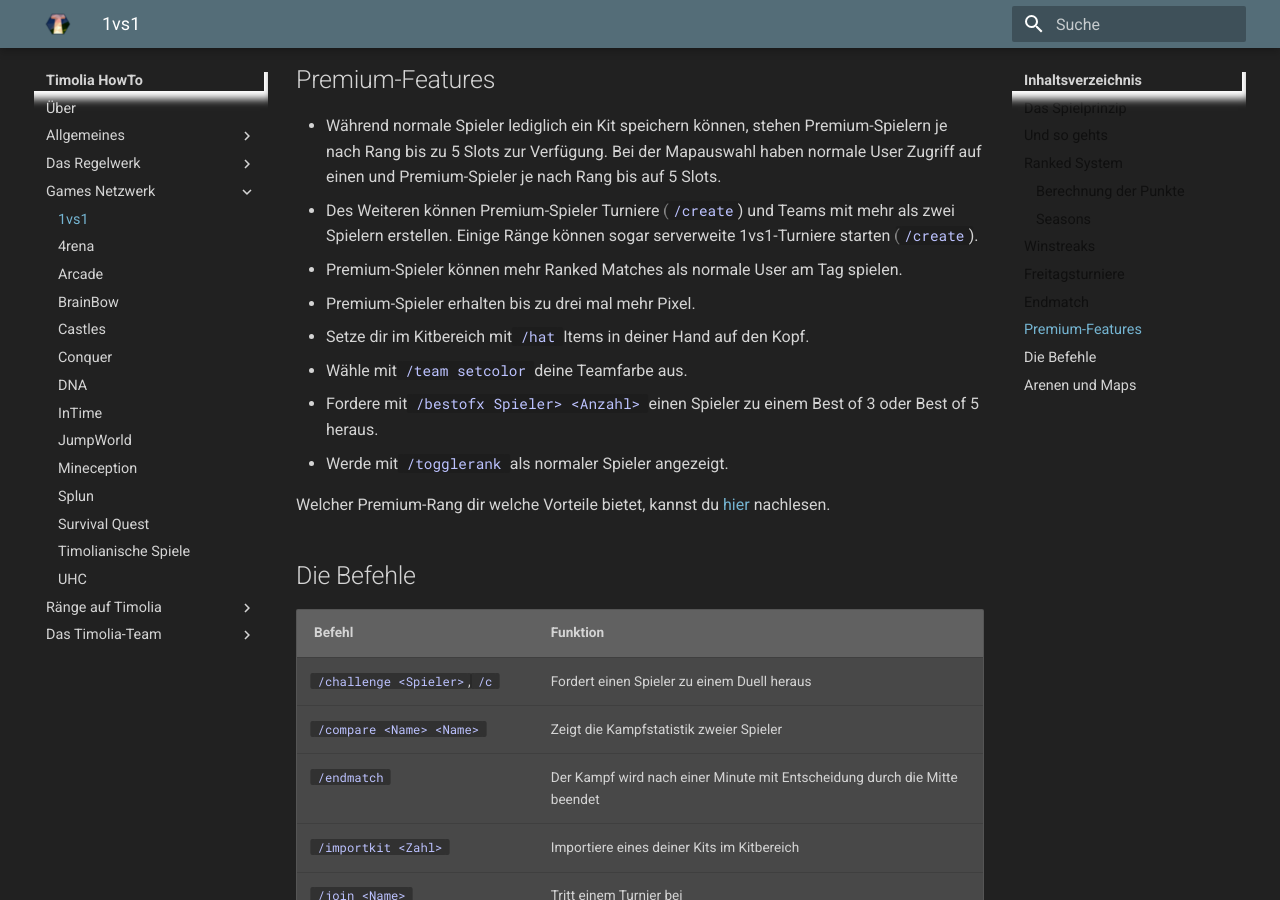
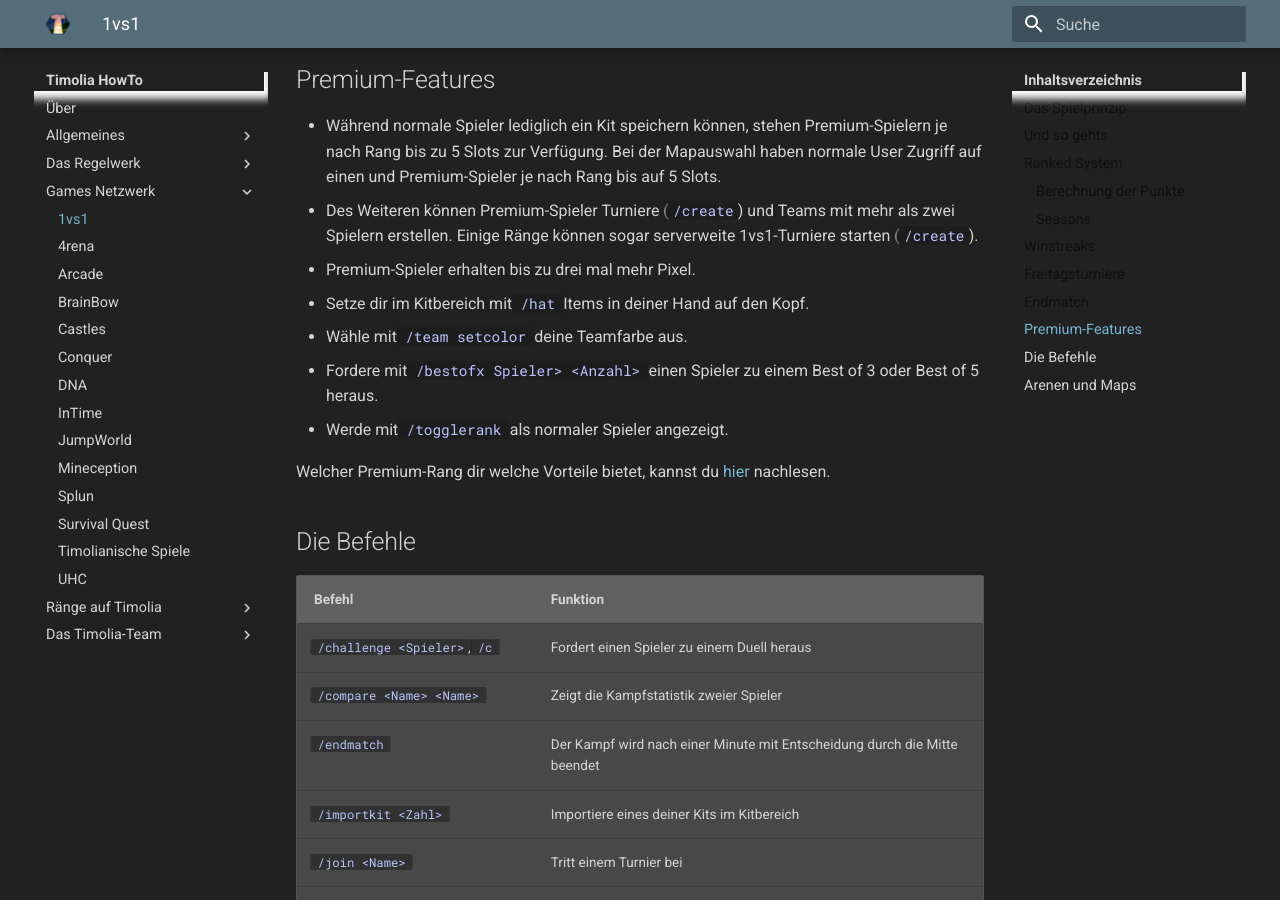
Before and after one commit to TimoliaDE/HowTo, an MkDocs documentation site: the page built from docs/games/1vs1.md, in a window 1280 px wide and 900 px high, scrolled down 5501 px. Built offline with MkDocs 1.6.1 and Material for MkDocs 9.7.7, drawn with Linux system fonts in a browser that asks for light colours; old or Windows-style settings are respelled for this version of MkDocs.

Commit message:
Delete 1vs1 ranked matches limitation HowTo

```diff
--- a/docs/games/1vs1.md
+++ b/docs/games/1vs1.md
@@ -125,7 +125,6 @@ Hier findest du eine Übersicht der Mindestspielzeiten bis zum Endmatch:
 ## Premium-Features
 - Während normale Spieler lediglich ein Kit speichern können, stehen Premium-Spielern je nach Rang bis zu 5 Slots zur Verfügung. Bei der Mapauswahl haben normale User Zugriff auf einen und Premium-Spieler je nach Rang bis auf 5 Slots.
 - Des Weiteren können Premium-Spieler Turniere (`/create`) und Teams mit mehr als zwei Spielern erstellen. Einige Ränge können sogar serverweite 1vs1-Turniere starten (`/create`).
-- Premium-Spieler können mehr Ranked Matches als normale User am Tag spielen.
 - Premium-Spieler erhalten bis zu drei mal mehr Pixel.
 - Setze dir im Kitbereich mit `/hat` Items in deiner Hand auf den Kopf.
 - Wähle mit `/team setcolor` deine Teamfarbe aus.
```
